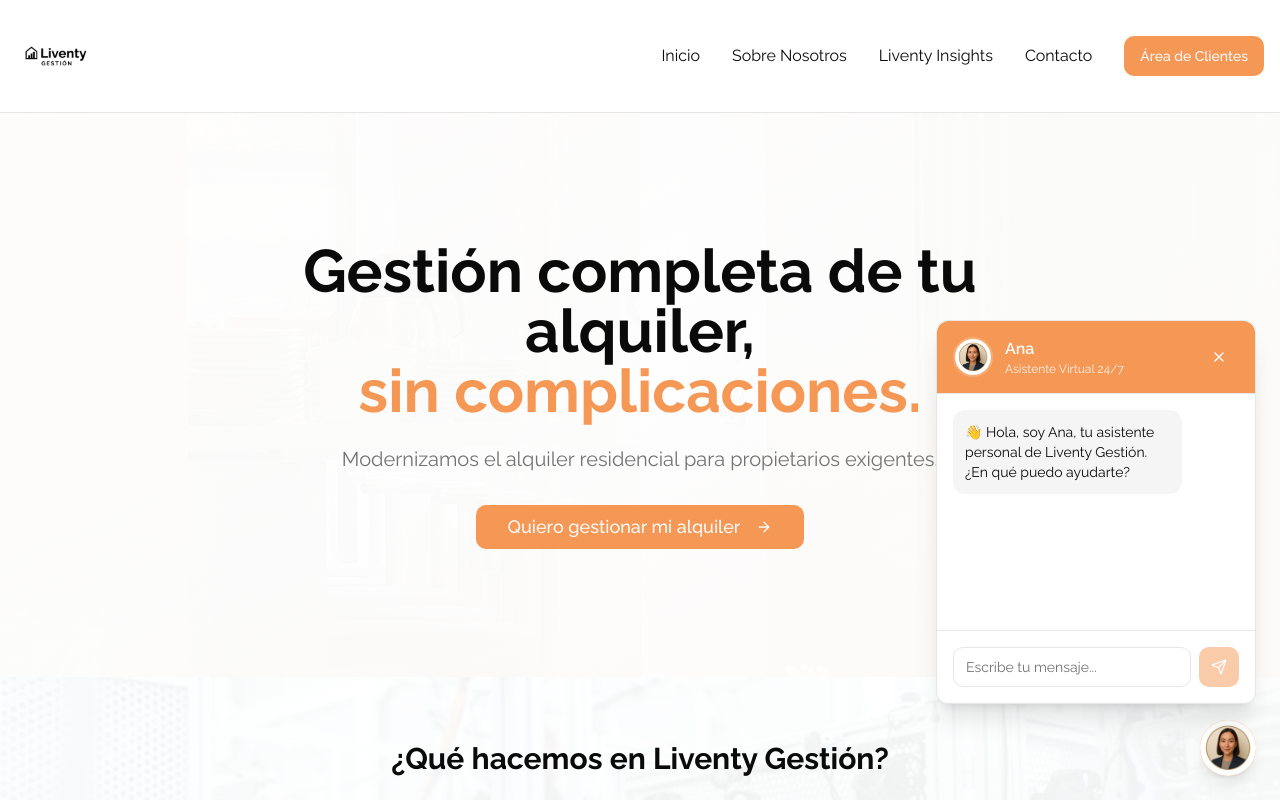
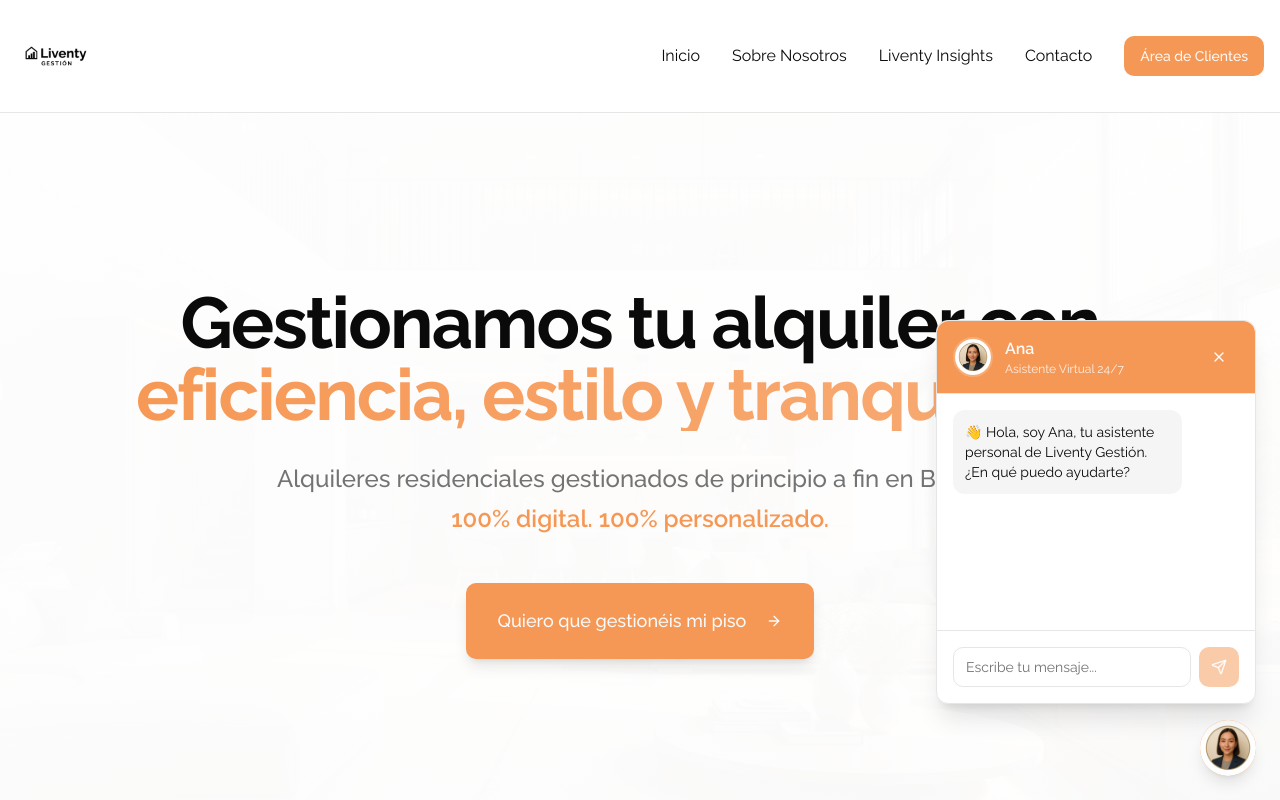
Before and after one commit to LiventyGestion/Liventy-gestion, a React (Vite) app: page / in a window 1280 px wide. Shown: the top 800 px of the page. Built offline with nearby package versions, Linux system fonts and the light colour scheme.

Commit message:
Refactor Hero section
Update Hero section with new title, subtitle, CTA button, and background image. The section is now centered, minimalist, and elegant, using the Liventy color palette.

```diff
--- a/src/components/Hero.tsx
+++ b/src/components/Hero.tsx
@@ -1,41 +1,46 @@
 import { Button } from "@/components/ui/button";
 import { ArrowRight } from "lucide-react";
 import { useNavigate } from "react-router-dom";
-import heroBackground from "@/assets/hero-background.jpg";
+import heroBackground from "@/assets/hero-modern-property.jpg";
 
 const Hero = () => {
   const navigate = useNavigate();
 
   return (
-    <section className="relative bg-gradient-to-br from-primary/10 via-background to-accent/20 py-16 sm:py-20 lg:py-32 overflow-hidden">
+    <section className="relative min-h-[90vh] flex items-center bg-gradient-to-br from-background via-accent/5 to-primary/5 overflow-hidden">
       {/* Background Image */}
       <div className="absolute inset-0 z-0">
         <img
           src={heroBackground}
           alt=""
-          className="w-full h-full object-cover opacity-10"
+          className="w-full h-full object-cover opacity-15"
           aria-hidden="true"
         />
-        <div className="absolute inset-0 bg-gradient-to-br from-background/90 via-background/80 to-background/90"></div>
+        <div className="absolute inset-0 bg-gradient-to-br from-background/95 via-background/90 to-background/85"></div>
       </div>
+
       <div className="container mx-auto px-4 sm:px-6 relative z-10">
-        <div className="max-w-4xl mx-auto text-center">
-          <h1 className="text-3xl sm:text-4xl lg:text-6xl font-bold mb-6 leading-tight">
-            Gestión completa de tu alquiler,
-            <span className="text-primary block">sin complicaciones.</span>
+        <div className="max-w-5xl mx-auto text-center">
+          <h1 className="text-4xl sm:text-5xl lg:text-7xl font-bold mb-8 leading-tight tracking-tight">
+            Gestionamos tu alquiler con
+            <span className="text-primary block bg-gradient-to-r from-primary to-primary/80 bg-clip-text text-transparent">
+              eficiencia, estilo y tranquilidad.
+            </span>
           </h1>
-          <p className="text-lg sm:text-xl text-muted-foreground mb-8 max-w-2xl mx-auto leading-relaxed">
-            Modernizamos el alquiler residencial para propietarios exigentes.
+
+          <p className="text-lg sm:text-xl lg:text-2xl text-muted-foreground mb-12 max-w-3xl mx-auto leading-relaxed font-medium">
+            Alquileres residenciales gestionados de principio a fin en Bizkaia.
+            <span className="block mt-2 text-primary font-semibold">100% digital. 100% personalizado.</span>
           </p>
 
           <Button
             size="lg"
-            className="text-base sm:text-lg px-6 sm:px-8 py-3 sm:py-4 min-h-[44px]"
+            className="text-lg px-8 py-6 h-auto bg-primary hover:bg-primary/90 text-primary-foreground shadow-lg hover:shadow-xl transition-all duration-300 transform hover:scale-105"
             onClick={() => navigate('/contact')}
-            aria-label="Contactar para gestionar mi alquiler"
+            aria-label="Contactar para que gestionemos tu piso"
           >
-            Quiero gestionar mi alquiler
-            <ArrowRight className="ml-2 h-5 w-5" aria-hidden="true" />
+            Quiero que gestionéis mi piso
+            <ArrowRight className="ml-3 h-6 w-6" aria-hidden="true" />
           </Button>
         </div>
       </div>
```
Also changed, not shown: src/assets/hero-modern-property.jpg (added).
